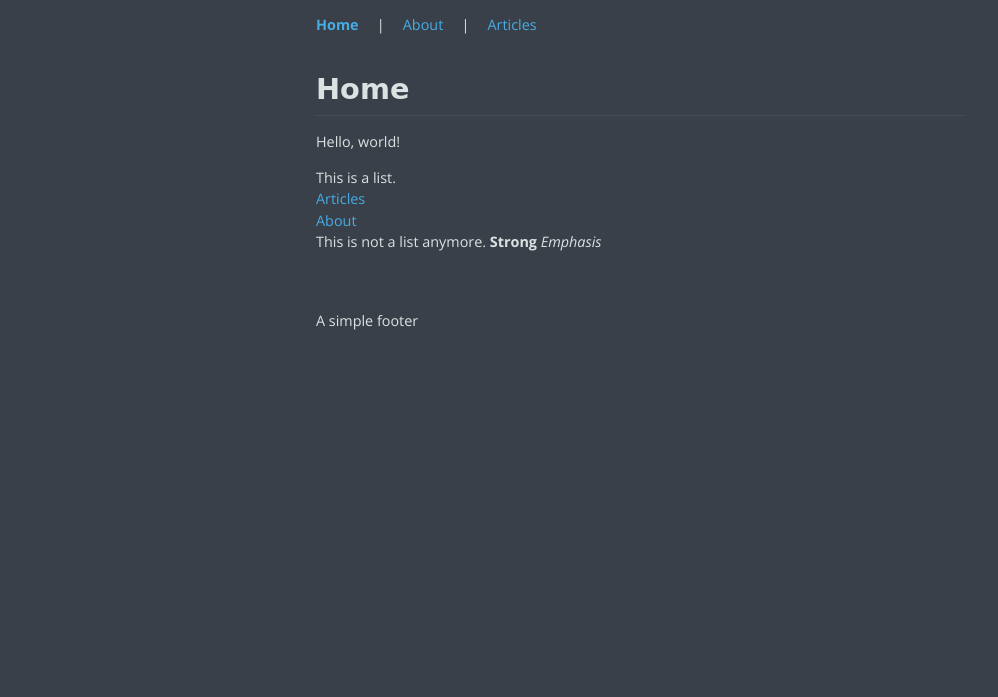
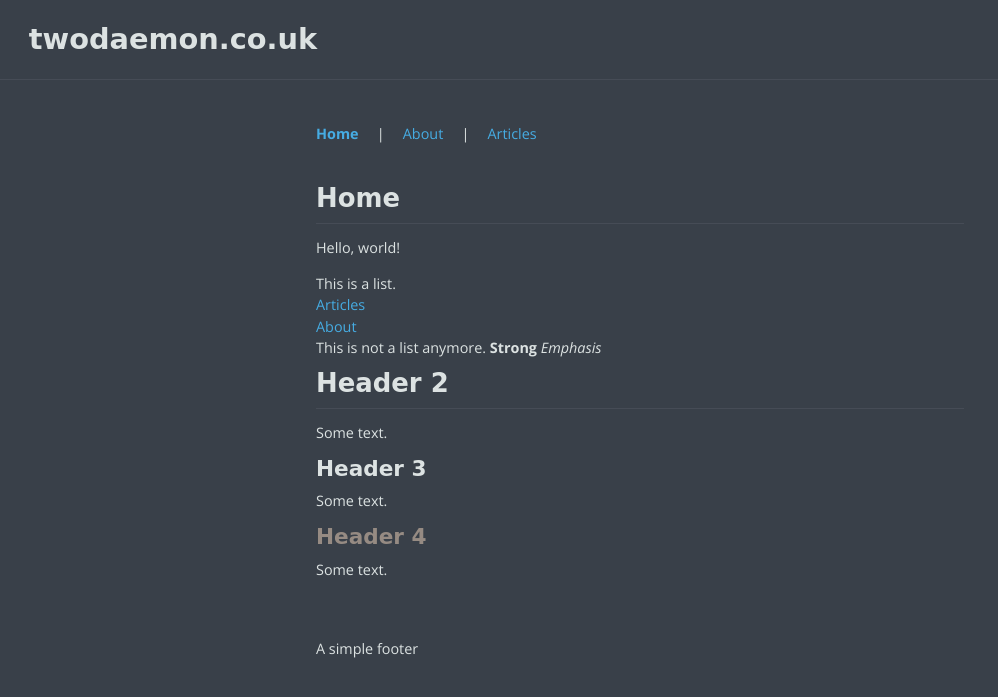
Before and after one commit to TwoDaemon/twodaemon, a Flask app: page / in a window 1280 px wide; the page is wider, and only the part inside the window is pictured. Shown: the top 697 px of that part, without its empty margins (0-998 px from the left). Run offline with Flask 2, Linux system fonts and the light colour scheme; some web fonts are replaced.

Commit message:
Restyle headers a bit, add site header.

```diff
--- a/twodaemon/static/css/sass/_base.scss
+++ b/twodaemon/static/css/sass/_base.scss
@@ -12,7 +12,11 @@ h1 {
     font-size: 2em;
 }
 
-h2, h3 {
+h2 {
+    font-size: 1.8em;
+}
+
+h3, h4 {
     font-size: 1.5em;
 }
 
--- a/twodaemon/static/css/sass/_body.scss
+++ b/twodaemon/static/css/sass/_body.scss
@@ -1,10 +1,10 @@
 /* Main content */
 
-h1, h2, h3 {
+h1, h2, h3, h4 {
     font-family: 'Nixie One', cursive;
 }
 
-h1 {
+h1, h2 {
     padding-bottom: 0.5em;
     margin-bottom: 0.5em;
 
@@ -15,12 +15,12 @@ h1 {
     }
 }
 
-h2, h3 {
+h3, h4 {
     margin-bottom: 0.5em;
 
 }
 
-h3 {
+h4 {
     color: $secondary-colour;
 }
 
--- a/twodaemon/static/css/style.css
+++ b/twodaemon/static/css/style.css
@@ -196,7 +196,10 @@ body {
 h1 {
   font-size: 2em; }
 
-h2, h3 {
+h2 {
+  font-size: 1.8em; }
+
+h3, h4 {
   font-size: 1.5em; }
 
 a {
@@ -233,20 +236,20 @@ nav li + li:before {
   padding: 0 1em; }
 
 /* Main content */
-h1, h2, h3 {
+h1, h2, h3, h4 {
   font-family: "Nixie One", cursive; }
 
-h1 {
+h1, h2 {
   padding-bottom: 0.5em;
   margin-bottom: 0.5em;
   border-bottom-width: 1px;
   border-bottom-color: #464c56;
   border-bottom-style: solid; }
 
-h2, h3 {
+h3, h4 {
   margin-bottom: 0.5em; }
 
-h3 {
+h4 {
   color: #968b83; }
 
 /* Footer */
--- a/twodaemon/templates/_base.html
+++ b/twodaemon/templates/_base.html
@@ -5,6 +5,7 @@
         <link rel="stylesheet" type="text/css" href="{{ url_for('static', filename='css/style.css') }}" />
     </head>
     <body>
+        <h1 class="site-title container">twodaemon.co.uk</h1>
         <nav class="container">
             {% block navigation %}
             {% from '_macros.html' import nav %}
@@ -18,7 +19,7 @@
         <section class="container">
             <div id="title">
                 {% block page_title %}
-                <h1>{{ title }}</h1>
+                <h2>{{ title }}</h2>
                 {% endblock %}
             </div>
             <div id="content">
--- a/twodaemon/templates/about.html
+++ b/twodaemon/templates/about.html
@@ -1,7 +1,7 @@
 {% extends "_base.html" %}
 
 {% block content %}
-    <h2>About this site</h2>
+    <h3>About this site</h3>
     <p>This is my personal website.</p>
     <p>In theory that means I could put all kinds of arbitrary crap on it. In reality, it's pretty
     likely to be mostly game and game design discussion and analysis, since those're topics about which
@@ -10,7 +10,7 @@
     anything, but give me a soapbox and I guess I talk about games.</p>
     <p>Welcome to my soapbox.</p>
 
-    <h2>Who am I?</h2>
+    <h3>Who am I?</h3>
     <p>Actually, a better question might be <strong>"Why should you listen to anything I say?"</strong></p>
     <p>Because I think before I speak and I try to understand and explain my chosen topics clearly,
     and I like to think I do a pretty good job.</p>
--- a/twodaemon/templates/home.html
+++ b/twodaemon/templates/home.html
@@ -12,4 +12,10 @@
         <strong>Strong</strong>
         <em>Emphasis</em>
     </p>
+    <h2>Header 2</h2>
+    <p>Some text.</p>
+    <h3>Header 3</h3>
+    <p>Some text.</p>
+    <h4>Header 4</h4>
+    <p>Some text.</p>
 {% endblock %}
```
